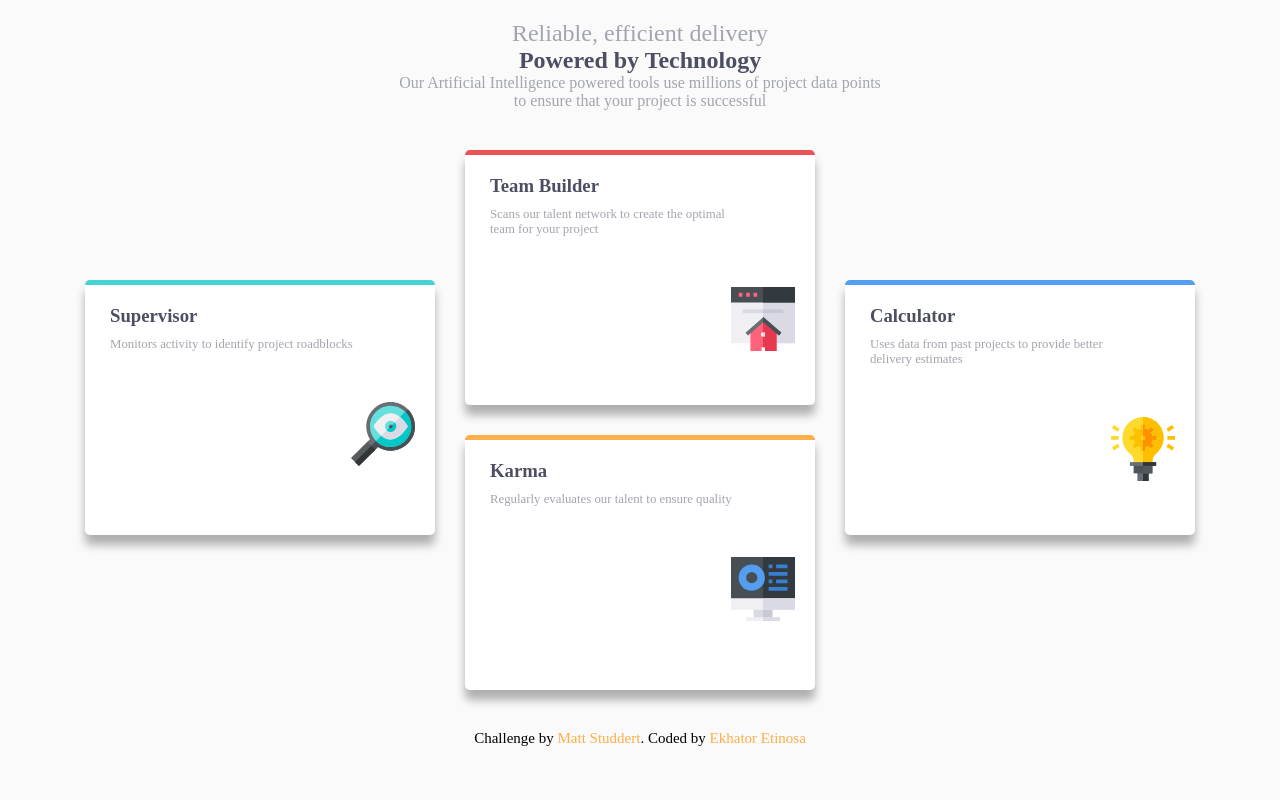
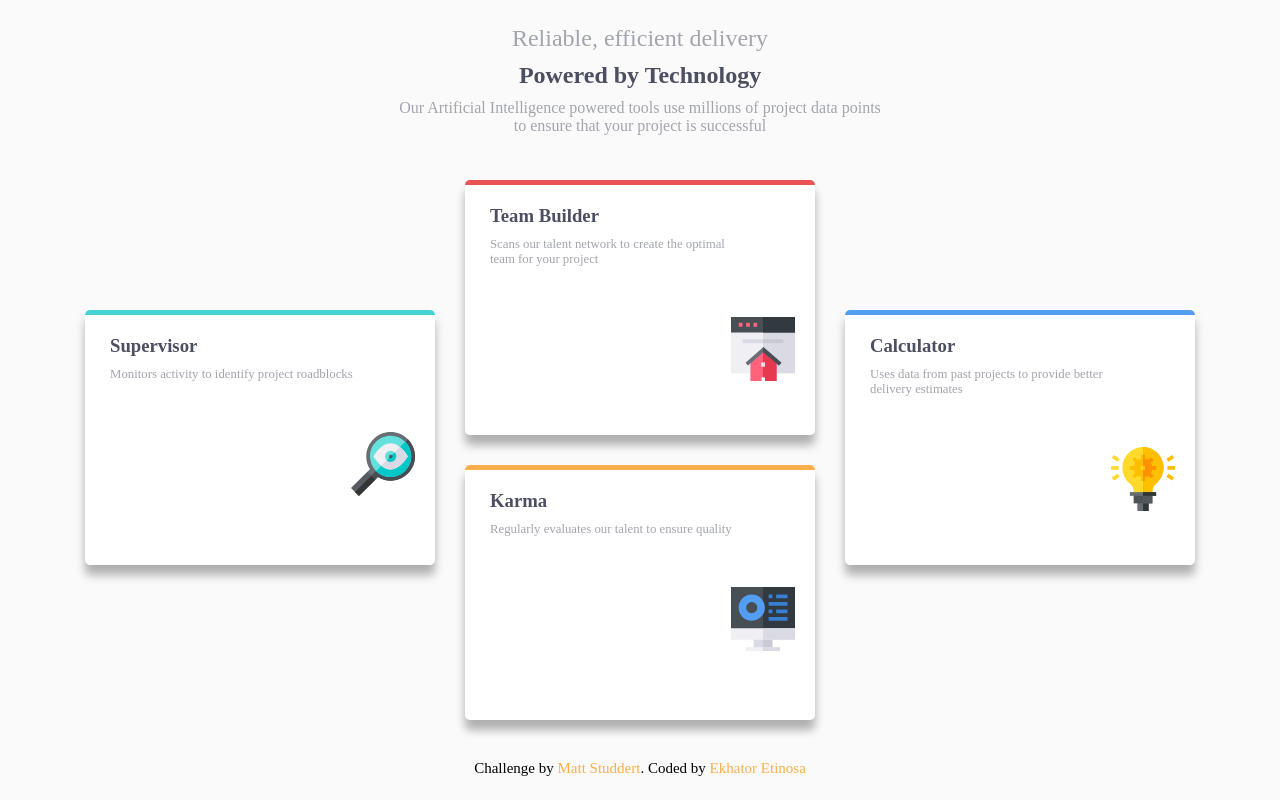
Before and after one commit to Etinosa22/four-card, a plain HTML site: page index.html in a window 1280 px wide. Drawn offline with Linux system fonts and the light colour scheme.

Commit message:
added some padding to the header

```diff
--- a/main.css
+++ b/main.css
@@ -15,11 +15,13 @@ body {
 
 .rely {
     font-weight: 400;
+    padding: 5px;
     color: hsl(229, 6%, 66%);
 }
 
 .power {
     font-weight: 700;
+    padding: 5px;
     color: hsl(234, 12%, 34%);
 }
 
@@ -104,6 +106,7 @@ body {
     margin: auto;
     margin-bottom: 10px;
     width: 40%;
+    padding: 5px;
     color: hsl(229, 6%, 66%);
 }
 
```
